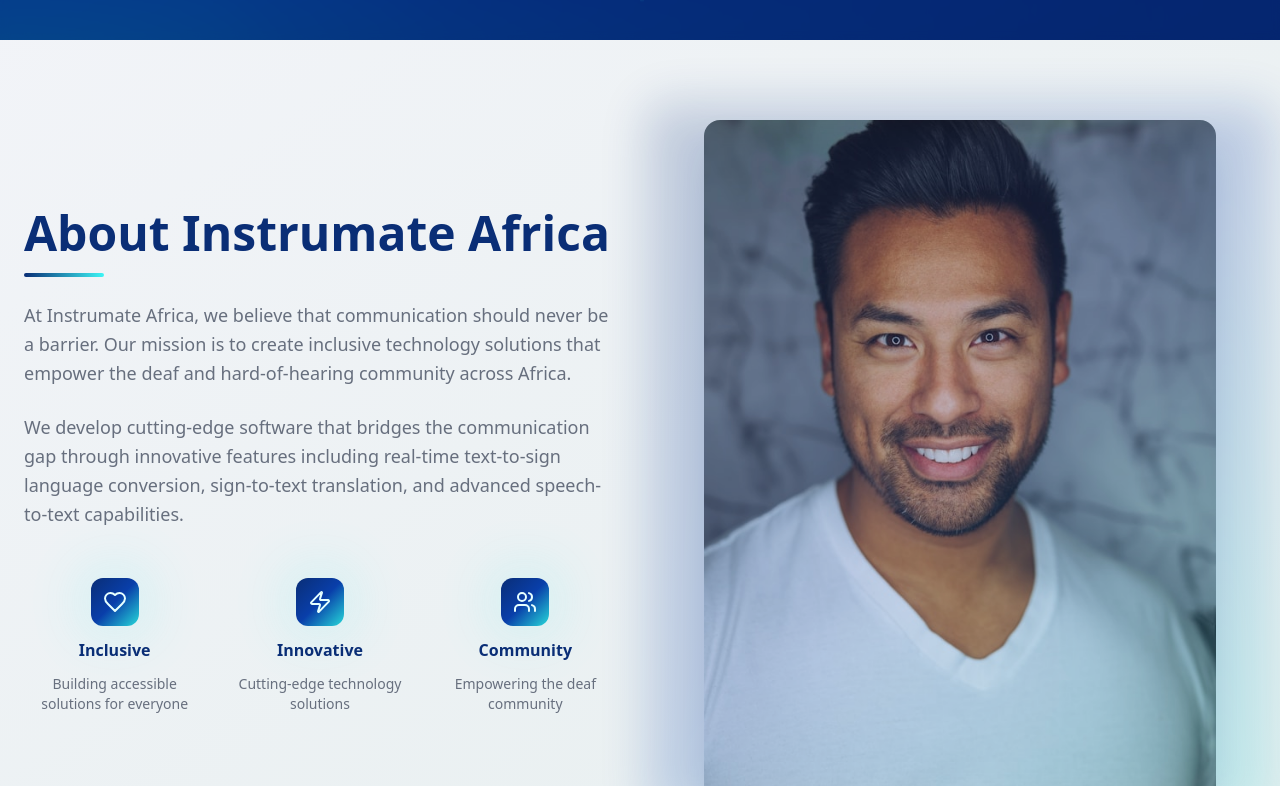
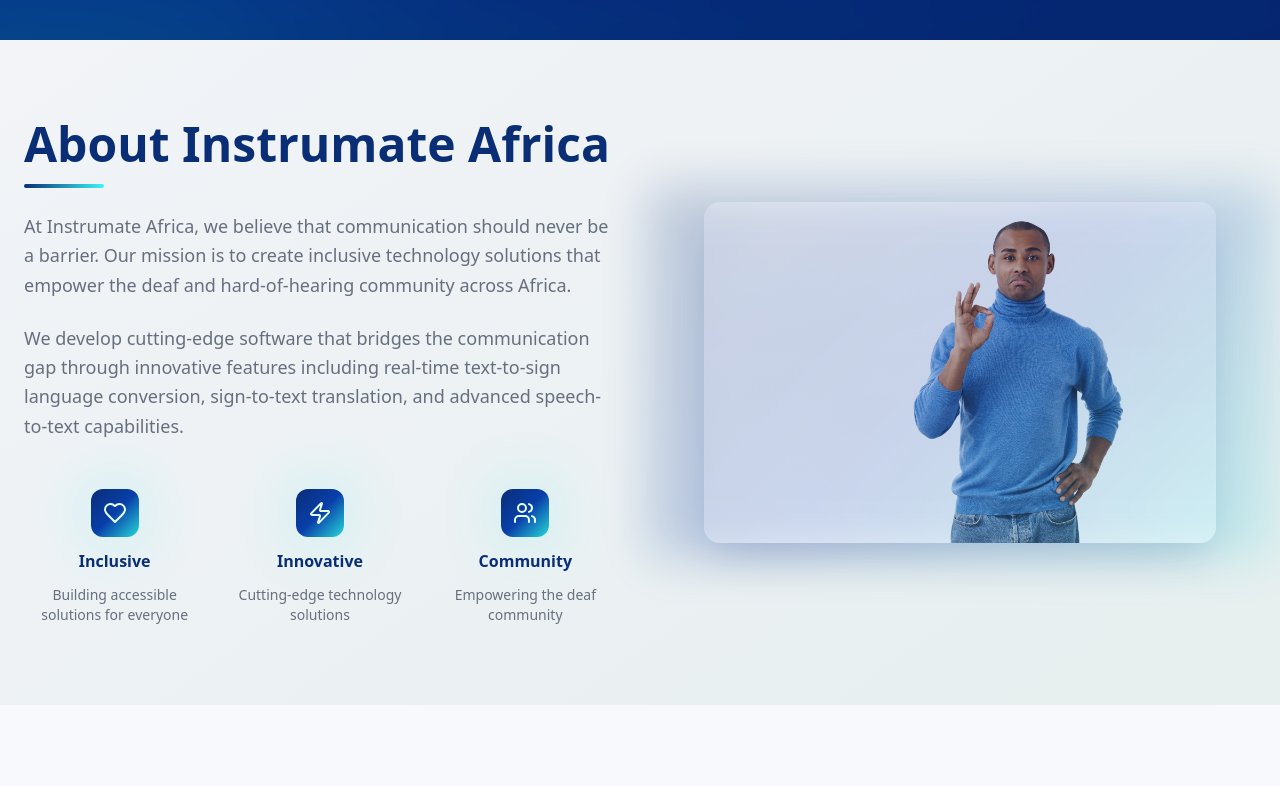
Before and after one commit to Marambii/website, a React (Vite) app: page / in a window 1280 px wide. Shown: the part 760-1546 px from the top of the page. Built offline with nearby package versions, Linux system fonts and the light colour scheme.

Commit message:
Add image to about section
Use the provided image in the about section.

```diff
--- a/src/components/AboutSection.tsx
+++ b/src/components/AboutSection.tsx
@@ -59,8 +59,8 @@ const AboutSection = () => {
           <div className="relative">
             <div className="relative">
               <img
-                src={africanProfessional}
-                alt="African professional representing our community"
+                src="/lovable-uploads/a193b214-c6d4-468b-a2f4-e2d389e7507c.png"
+                alt="Person performing sign language gesture"
                 className="w-full max-w-lg mx-auto rounded-2xl shadow-elegant"
               />
               <div className="absolute -inset-4 bg-gradient-hero rounded-2xl opacity-20 blur-xl"></div>
```
Also changed, not shown: public/lovable-uploads/a193b214-c6d4-468b-a2f4-e2d389e7507c.png (added).
